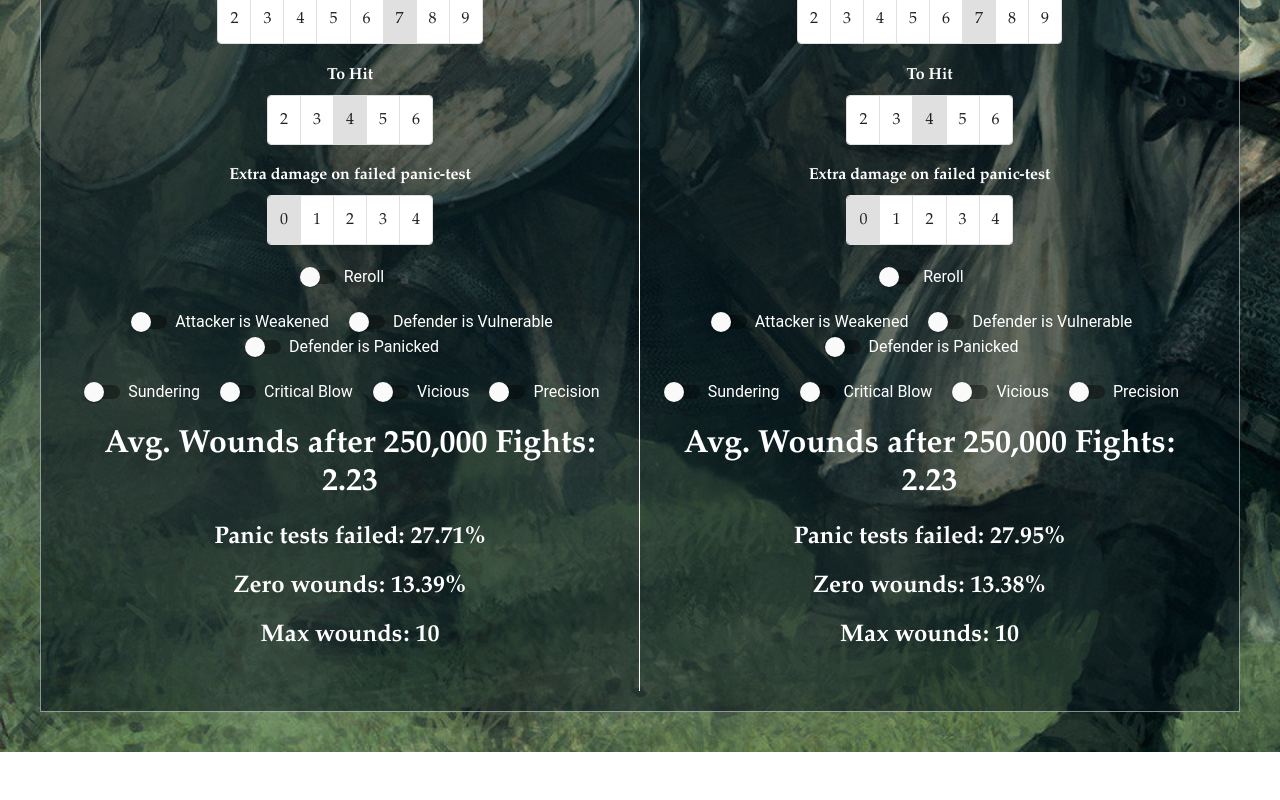
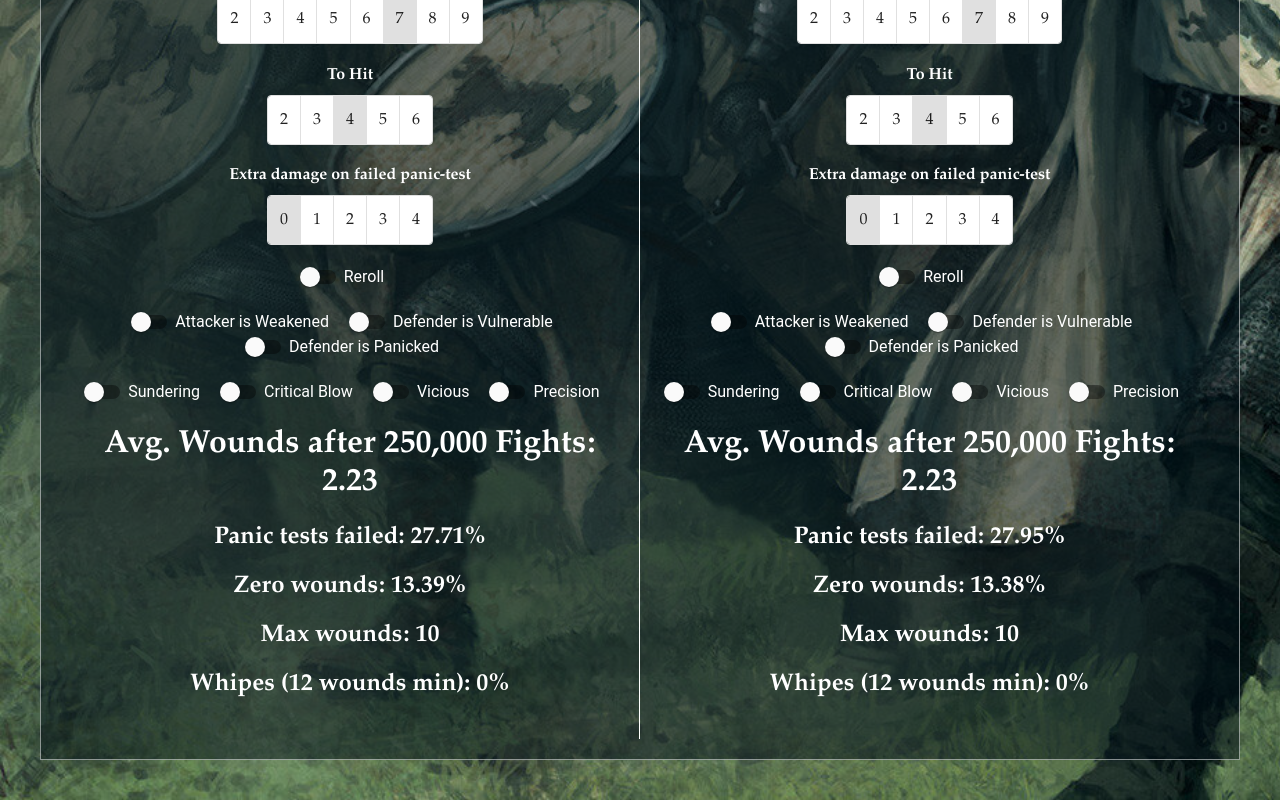
Before and after one commit to Chris-something/asoiaf-damage-tester, an Angular app: page / in a window 1280 px wide. Shown: the part 627-1427 px from the top of the page. Before the commit the page ends 1379 px from the top, so only its background shows below. Built offline with nearby package versions, Linux system fonts and the light colour scheme.

Commit message:
more numbers

```diff
--- a/src/app/result/result.component.html
+++ b/src/app/result/result.component.html
@@ -2,5 +2,6 @@
     <h1>Avg. Wounds after {{amountOfIterations | number:'1.0-2' }} Fights: {{wounds$ | async | number:'1.0-2'}}</h1>
     <h2>Panic tests failed: {{panicTestsFailed$ | async | number:'1.0-2' }}%</h2>
     <h2>Zero wounds: {{attacksWithZeroWounds$ | async | number:'1.0-2' }}%</h2>
-    <h2>Max wounds: {{maxWounds$ | async }}</h2>
+    <h2>Max wounds: {{maxWounds$ | async }} </h2>
+    <h2>Whipes (12 wounds min): {{whipes$ | async | number:'1.0-5' }}% </h2>
 </div>
--- a/src/app/result/result.component.ts
+++ b/src/app/result/result.component.ts
@@ -28,6 +28,7 @@ export class ResultComponent implements OnInit {
   attacksWithZeroWounds$: Observable<number>;
   panicTestsFailed$: Observable<number>;
   maxWounds$: Observable<number>;
+  whipes$: Observable<number>;
 
   constructor() { }
 
@@ -35,9 +36,12 @@ export class ResultComponent implements OnInit {
     this.iteration$ = this.iterate();
     this.wounds$ = this.avgWounds();
     this.maxWounds$ = this.maxWounds();
+    this.whipes$ = this.maxWoundsProp();
     this.attacksWithZeroWounds$ = this.attacksWithZeroWounds();
     this.panicTestsFailed$ = this.panicTestsFailed();
   }
+
+
  private getMax(arr) {
    let len = arr.length;
    let max = -Infinity;
@@ -51,6 +55,13 @@ export class ResultComponent implements OnInit {
     return this.iteration$.pipe(map(results => {
       const flat = results.map(r => r.totalWounds);
       return this.getMax(flat);
+    }));
+  }
+
+  maxWoundsProp(): Observable<number> {
+    return this.iteration$.pipe(map(results => {
+      const sum = results.filter(r => r.totalWounds >= 12).length;
+      return sum / this.amountOfIterations * 100;
     }));
   }
 
```
